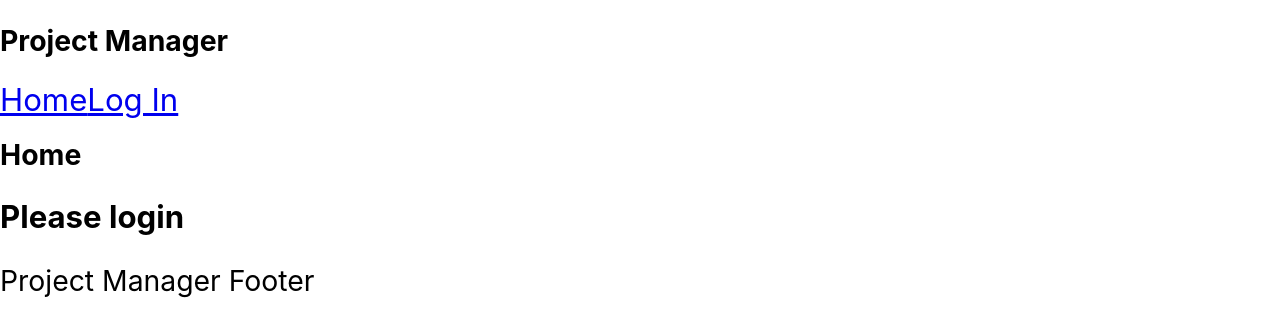
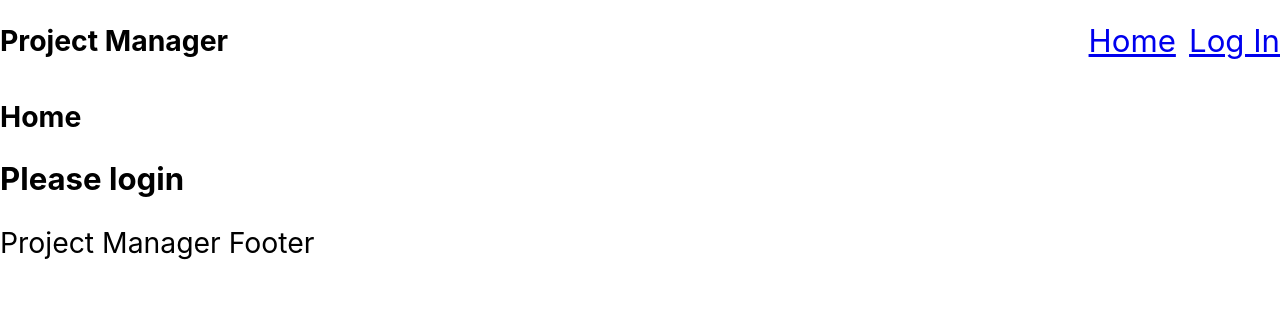
Before and after one commit to venoblin/teamhub-frontend, a React (Create React App) app: page / in a window 1280 px wide. Shown: the top 336 px of the page. Built offline with nearby package versions, Linux system fonts and the light colour scheme; no server answers.

Commit message:
added navbar styles

```diff
--- a/src/styles/NavBar.css
+++ b/src/styles/NavBar.css
@@ -1 +1,11 @@
-/*# sourceMappingURL=NavBar.css.map */
+nav {
+  display: flex;
+  justify-content: space-between;
+  align-items: center;
+}
+nav a {
+  margin-left: 0.75rem;
+}
+nav a:first-of-type {
+  margin-left: 0;
+}/*# sourceMappingURL=NavBar.css.map */
--- a/src/styles/NavBar.scss
+++ b/src/styles/NavBar.scss
@@ -0,0 +1,13 @@
+nav {
+  display: flex;
+  justify-content: space-between;
+  align-items: center;
+
+  a {
+    margin-left: 0.75rem;
+
+    &:first-of-type {
+      margin-left: 0;
+    }
+  }
+}
```
Also changed, not shown: 1 other file (tests, documents, lock files or other folders).
